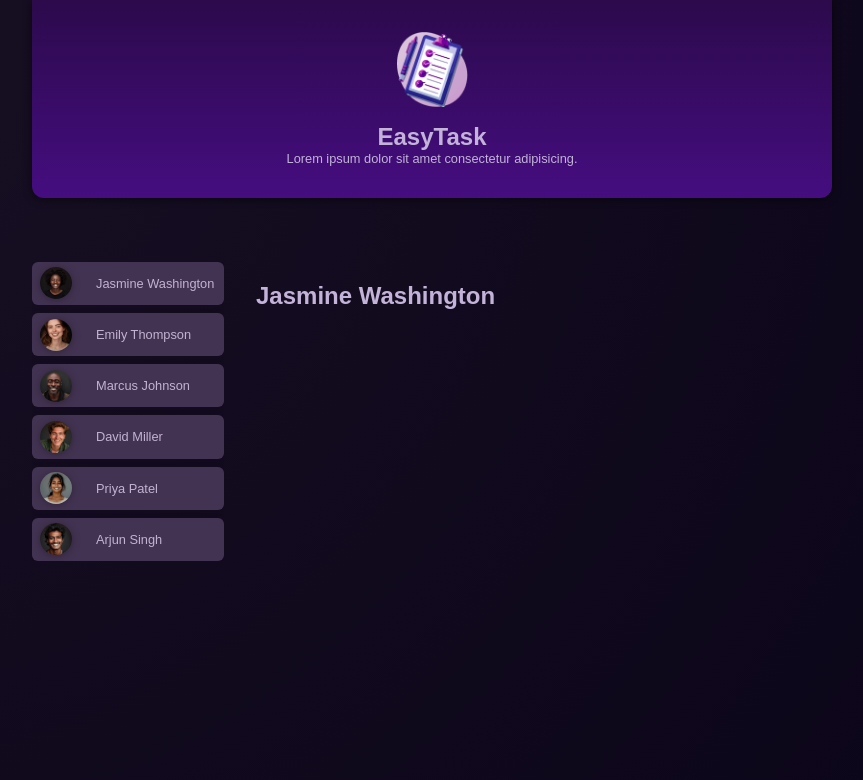
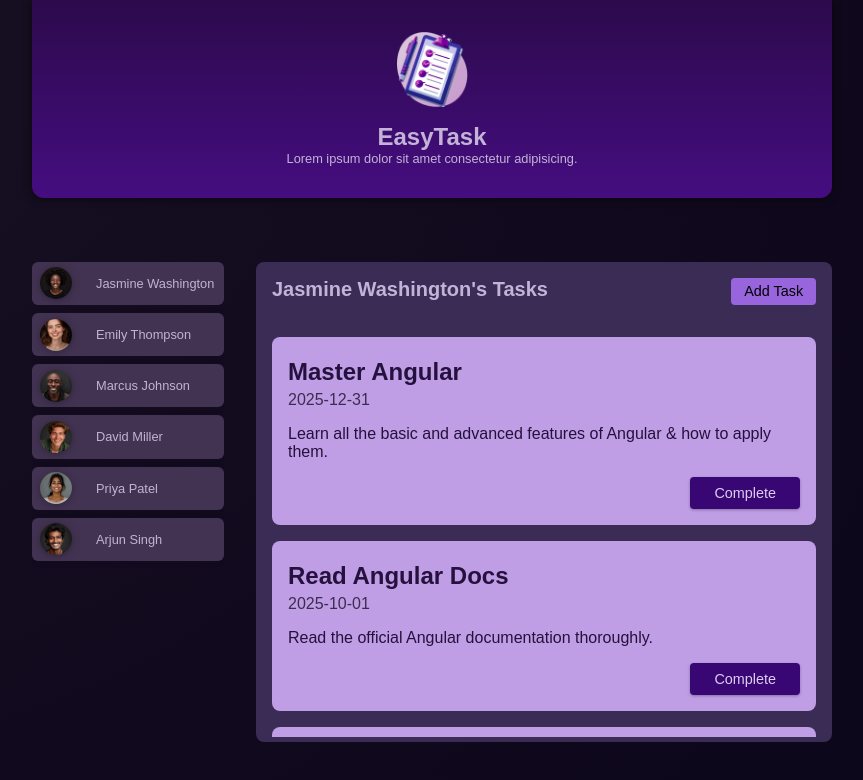
Before and after one commit to capt-farvez/angular-complete-guide-2025, an Angular app in the folder 02-Task-Management-App/task-management-app/: page / in a window 1280 px wide. Both pictures are taken after a click on the button "Jasmine Washington". Shown: the top 780 px of the page, without its empty margins (208-1071 px from the left). Built offline with nearby package versions, Linux system fonts and the light colour scheme.

Commit message:
Outputting specific user tasks

```diff
--- a/02-Task-Management-App/task-management-app/src/app/app.html
+++ b/02-Task-Management-App/task-management-app/src/app/app.html
@@ -16,7 +16,7 @@
   </ul>
 
   @if(selectedUser){
-    <app-tasks [name]="selectedUser.name" />
+    <app-tasks [userId]="selectedUser.id" [name]="selectedUser.name" />
   }
   @else {
     <p id="fallback"> Select user to see their tasks</p>
--- /dev/null
+++ b/02-Task-Management-App/task-management-app/src/app/tasks/dummy-tasks.ts
@@ -0,0 +1,139 @@
+export const DUMMY_TASKS = [
+  // User u1
+  {
+    id: 't1',
+    userId: 'u1',
+    title: 'Master Angular',
+    summary: 'Learn all the basic and advanced features of Angular & how to apply them.',
+    dueDate: '2025-12-31',
+  },
+  {
+    id: 't2',
+    userId: 'u1',
+    title: 'Read Angular Docs',
+    summary: 'Read the official Angular documentation thoroughly.',
+    dueDate: '2025-10-01',
+  },
+  {
+    id: 't3',
+    userId: 'u1',
+    title: 'Angular Performance Optimization',
+    summary: 'Research best practices for optimizing Angular apps.',
+    dueDate: '2025-11-20',
+  },
+
+  // User u2
+  {
+    id: 't4',
+    userId: 'u2',
+    title: 'Set up CI/CD',
+    summary: 'Configure the CI/CD pipeline for automated testing and deployment.',
+    dueDate: '2024-08-10',
+  },
+  {
+    id: 't5',
+    userId: 'u2',
+    title: 'Write unit tests',
+    summary: 'Add unit tests for all core services and components.',
+    dueDate: '2024-09-01',
+  },
+  {
+    id: 't6',
+    userId: 'u2',
+    title: 'Improve code coverage',
+    summary: 'Ensure code coverage is above 90% before next release.',
+    dueDate: '2024-09-15',
+  },
+
+  // User u3
+  {
+    id: 't7',
+    userId: 'u3',
+    title: 'Build first prototype',
+    summary: 'Build a first prototype of the online shop website',
+    dueDate: '2024-05-31',
+  },
+  {
+    id: 't8',
+    userId: 'u3',
+    title: 'Prepare issue template',
+    summary: 'Prepare and describe an issue template which will help with project management',
+    dueDate: '2024-06-15',
+  },
+  {
+    id: 't9',
+    userId: 'u3',
+    title: 'Review UI Design',
+    summary: 'Review and approve the final UI design for the prototype.',
+    dueDate: '2024-06-20',
+  },
+
+  // User u4
+  {
+    id: 't10',
+    userId: 'u4',
+    title: 'Client onboarding docs',
+    summary: 'Draft comprehensive onboarding documentation for new clients.',
+    dueDate: '2024-07-10',
+  },
+  {
+    id: 't11',
+    userId: 'u4',
+    title: 'Conduct onboarding session',
+    summary: 'Host a live onboarding session for the new client.',
+    dueDate: '2024-07-15',
+  },
+  {
+    id: 't12',
+    userId: 'u4',
+    title: 'Collect client feedback',
+    summary: 'Gather feedback from the client on their onboarding experience.',
+    dueDate: '2024-07-20',
+  },
+
+  // User u5
+  {
+    id: 't13',
+    userId: 'u5',
+    title: 'Optimize backend API',
+    summary: 'Refactor API endpoints to reduce response times.',
+    dueDate: '2024-08-05',
+  },
+  {
+    id: 't14',
+    userId: 'u5',
+    title: 'Add caching layer',
+    summary: 'Implement Redis caching for frequent queries.',
+    dueDate: '2024-08-12',
+  },
+  {
+    id: 't15',
+    userId: 'u5',
+    title: 'Monitor server performance',
+    summary: 'Set up tools to monitor backend server performance metrics.',
+    dueDate: '2024-08-18',
+  },
+
+  // User u6
+  {
+    id: 't16',
+    userId: 'u6',
+    title: 'Design login page',
+    summary: 'Create a clean and responsive login page for the app.',
+    dueDate: '2024-07-25',
+  },
+  {
+    id: 't17',
+    userId: 'u6',
+    title: 'Add dark mode',
+    summary: 'Implement dark mode support across the UI.',
+    dueDate: '2024-08-01',
+  },
+  {
+    id: 't18',
+    userId: 'u6',
+    title: 'Fix mobile layout bugs',
+    summary: 'Resolve layout issues on iOS and Android browsers.',
+    dueDate: '2024-08-10',
+  },
+];
--- /dev/null
+++ b/02-Task-Management-App/task-management-app/src/app/tasks/task/task.css
@@ -0,0 +1,39 @@
+article {
+    padding: 1rem;
+    color: #25113d;
+    background-color: #bf9ee5;
+    border-radius: 8px;
+}
+
+h2 {
+    margin: 0;
+    padding: 5px 0 5px;
+}
+
+time {
+    color: #3c2c50;
+}
+
+.actions {
+    text-align: right;
+    margin: 0;
+}
+
+.actions button {
+    font: inherit;
+    font-size: 0.9rem;
+    cursor: pointer;
+    background-color: #380774;
+    color: #decdf2;
+    border-radius: 4px;
+    padding: 0.5rem 1.5rem;
+    border: none;
+    box-shadow: 0 1px 3px rgba(0, 0, 0, 0.3);
+    transition: all 0.3s ease;
+}
+
+.actions button:hover,
+.actions button:active {
+    background-color: #4a0774;
+    box-shadow: 0 1px 6px rgba(0, 0, 0, 0.3);
+}
--- /dev/null
+++ b/02-Task-Management-App/task-management-app/src/app/tasks/task/task.html
@@ -0,0 +1,8 @@
+<article>
+  <h2>{{ task.title }}</h2>
+  <time> {{ task.dueDate }}</time>
+  <p>{{ task.summary }}</p>
+  <p class="actions">
+    <button>Complete</button>
+  </p>
+</article>
--- /dev/null
+++ b/02-Task-Management-App/task-management-app/src/app/tasks/task/task.ts
@@ -0,0 +1,20 @@
+import { Component, Input } from '@angular/core';
+
+interface TaskInterface {
+  id: string;
+  userId: string;
+  title: string;
+  summary: string;
+  dueDate: string;
+}
+
+@Component({
+  selector: 'app-task',
+  imports: [],
+  templateUrl: './task.html',
+  styleUrl: './task.css'
+})
+
+export class Task {
+  @Input({ required:true}) task!: TaskInterface;
+}
--- a/02-Task-Management-App/task-management-app/src/app/tasks/tasks.css
+++ b/02-Task-Management-App/task-management-app/src/app/tasks/tasks.css
@@ -0,0 +1,63 @@
+#tasks {
+    padding: 1rem;
+    border-radius: 8px;
+    max-height: 60vh;
+    overflow: auto;
+    background-color: #3a2c54;
+}
+
+header {
+    display: flex;
+    justify-content: space-between;
+    align-items: flex-start;
+    margin-bottom: 2rem;
+    gap: 1rem;
+}
+
+h2 {
+    margin: 0;
+    font-size: 0.9rem;
+    width: 60%;
+    text-wrap: balance;
+}
+
+menu {
+    margin: 0;
+    padding: 0;
+}
+
+menu button {
+    font: inherit;
+    cursor: pointer;
+    background-color: #9965dd;
+    border-radius: 4px;
+    border: none;
+    padding: 0.35rem 0.8rem;
+    font-size: 0.9rem;
+}
+
+menu button:hover,
+menu button:active {
+    background-color: #a565dd
+}
+
+ul {
+    list-style: none;
+    margin: 1rem 0;
+    padding: 0;
+    display: flex;
+    flex-direction: column;
+    gap: 1rem;
+    max-height: 50vh;
+    overflow: auto;
+}
+
+@media (min-width: 768px) {
+    h2 {
+        font-size: 1.25rem;
+    }
+
+    menu {
+        width: auto;
+    }
+}
--- a/02-Task-Management-App/task-management-app/src/app/tasks/tasks.html
+++ b/02-Task-Management-App/task-management-app/src/app/tasks/tasks.html
@@ -1 +1,16 @@
-<h2>{{ name }}</h2>
+<section id="tasks">
+    <header>
+        <h2>{{ name }}'s Tasks</h2>
+        <menu>
+            <button>Add Task</button>
+        </menu>
+    </header>
+
+    <ul>
+        @for (task of selectedUserTasks; track task.id){
+            <li>
+                <app-task [task]="task"/>
+            </li>
+        }
+    </ul>
+</section>
--- a/02-Task-Management-App/task-management-app/src/app/tasks/tasks.ts
+++ b/02-Task-Management-App/task-management-app/src/app/tasks/tasks.ts
@@ -1,12 +1,21 @@
 import { Component, Input } from '@angular/core';
+import { Task } from "./task/task";
+
+import { DUMMY_TASKS } from './dummy-tasks';
 
 @Component({
   selector: 'app-tasks',
   standalone: true,
-  imports: [],
+  imports: [Task],
   templateUrl: './tasks.html',
   styleUrl: './tasks.css'
 })
 export class Tasks {
-  @Input({ required: true }) name: string | undefined;
+  @Input({ required: true }) userId!: string;
+  @Input({ required: true }) name!: string;
+  tasks = DUMMY_TASKS;
+
+  get selectedUserTasks(){
+    return this.tasks.filter((task) => task.userId === this.userId);
+  }
 }
```
Also changed, not shown: 1 other file (tests, documents, lock files or other folders).
